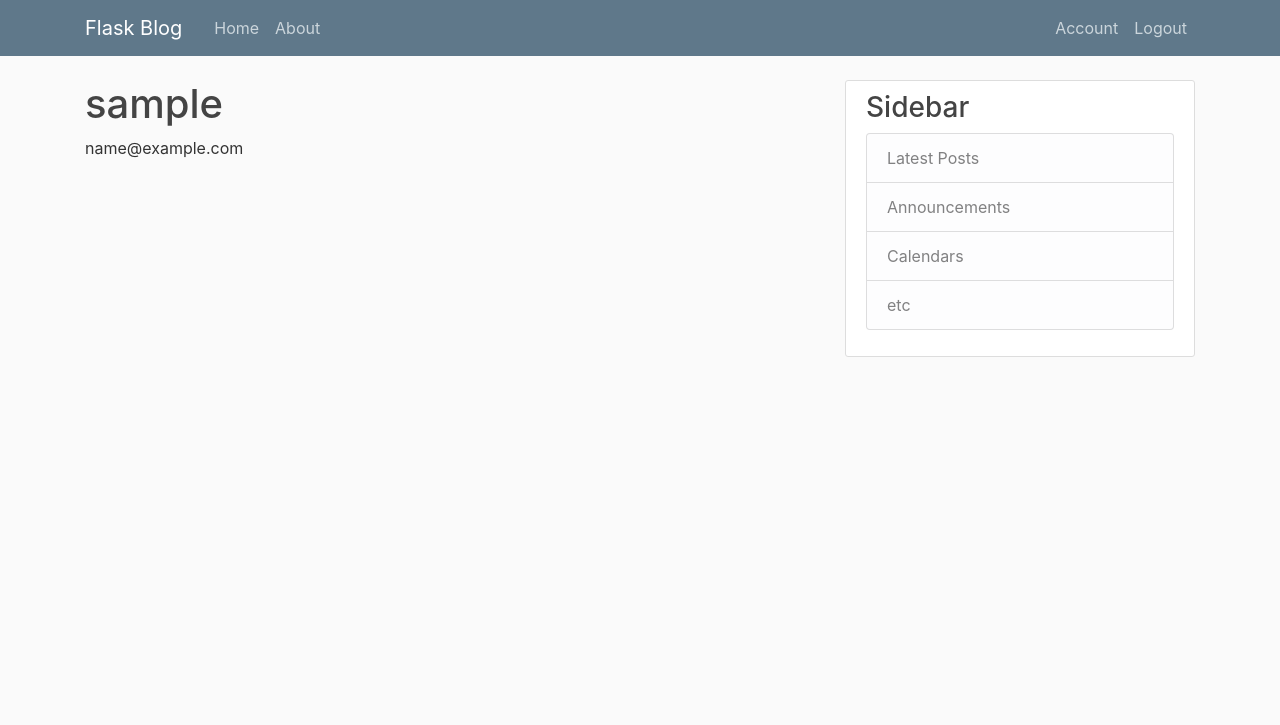
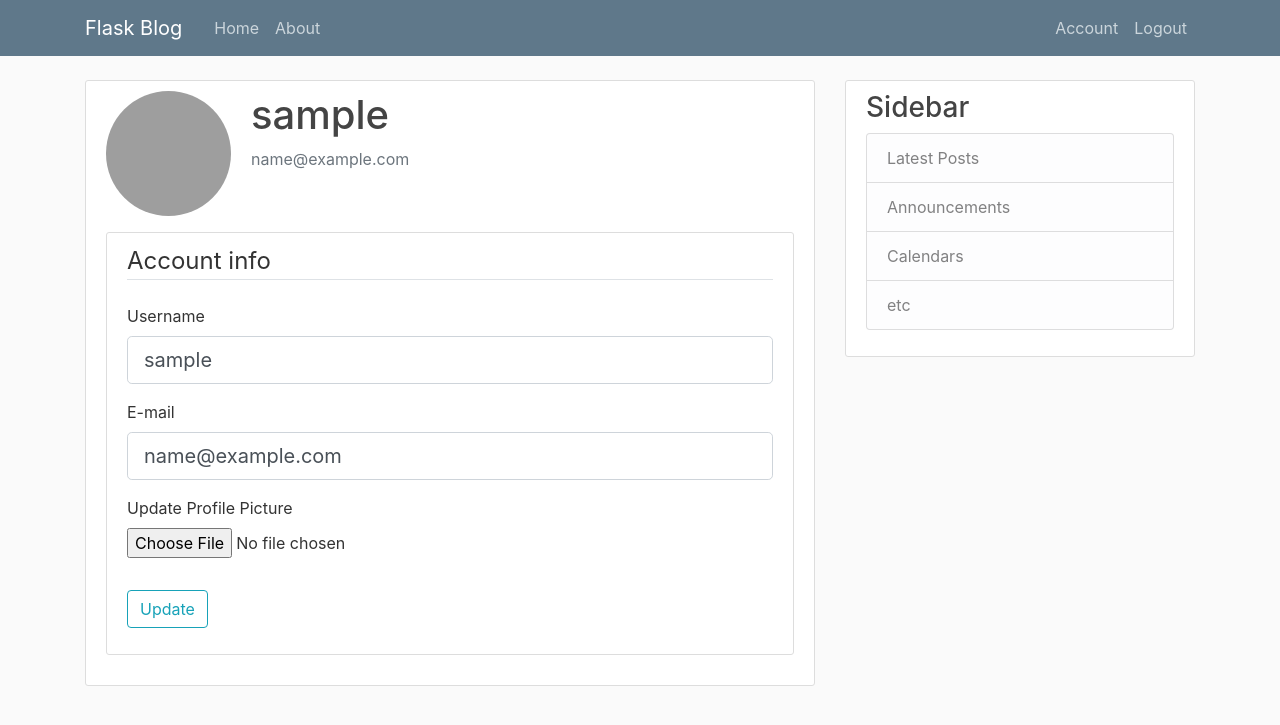
Before and after one commit to IshaanArekar/Python-Flask-Blog, a Flask app: page /account in a window 1280 px wide. Shown: the top 725 px of the page. Run offline with Flask 3, Linux system fonts and the light colour scheme; the visitor is signed in with stand-in values (Sample User, id 1); some libraries are stand-ins or nearby versions; grey boxes are pictures that could not be loaded.

Commit message:
Added update profile functionality with the profile pic

```diff
--- a/flaskblog/Templates/account.html
+++ b/flaskblog/Templates/account.html
@@ -1,5 +1,61 @@
 {% extends "layout.html" %}
 {% block content %}
-    <h1>{{ current_user.username }}</h1>
-    <p>{{ current_user.email }}</p>
+    <div class="content-section">
+  <div class="media">
+    <img class="rounded-circle account-img" src="{{ image_file }}">
+    <div class="media-body">
+      <h2 class="account-heading">{{ current_user.username }}</h2>
+      <p class="text-secondary">{{ current_user.email }}</p>
+    </div>
+  </div>
+   <div class="content-section">
+        <form method="POST" action="" enctype="multipart/form-data">
+            {{ form.hidden_tag() }}
+            <fieldset class="form-group">
+                <legend class="border-bottom mb-4">Account info</legend>
+
+                <div class="form-group">
+                    {{ form.username.label(class="form-control-label") }}
+                    {% if form.username.errors %}
+                        {{ form.username(class="form-control form-control-lg is-invalid") }}
+                        <div class="invalid-feedback">
+                            {% for error in form.username.errors %}
+                                <span>{{ error }}</span>
+                            {% endfor %}
+                        </div>
+                    {% else %}
+                        {{ form.username(class="form-control form-control-lg") }}
+                    {% endif %}
+                </div>
+
+                <div class="form-group">
+                    {{ form.email.label(class="form-control-label") }}
+                    {% if form.email.errors %}
+                        {{ form.email(class="form-control form-control-lg is-invalid") }}
+                        <div class="invalid-feedback">
+                            {% for error in form.email.errors %}
+                                <span>{{ error }}</span>
+                            {% endfor %}
+                        </div>
+                    {% else %}
+                        {{ form.email(class="form-control form-control-lg") }}
+                    {% endif %}
+                </div>
+                <div class="form-group">
+                  {{ form.picture.label(class="form-control-label") }}
+                  {{ form.picture(class="form-control-file") }}
+                  {% if form.picture.errors %}
+                    {% for error in form.picture.errors %}
+                      <span class="text-danger">{{ error }}</span>
+                     {% endfor %}
+                  {% endif %}
+                </div>
+            </fieldset>
+            <div class="form-group">
+                {{ form.submit(class="btn btn-outline-info") }}
+            </div>
+
+        </form>
+    </div>
+</div>
 {% endblock %}
--- a/flaskblog/forms.py
+++ b/flaskblog/forms.py
@@ -1,4 +1,6 @@
 from flask_wtf import FlaskForm
+from flask_wtf.file import FileField, FileAllowed
+from flask_login import current_user
 from wtforms import StringField, PasswordField, SubmitField, BooleanField
 from wtforms.validators import DataRequired, Length, Email, EqualTo, ValidationError
 from flaskblog.models import User
@@ -25,3 +27,21 @@ class LogInForm(FlaskForm):
     password = PasswordField('Password', validators=[DataRequired()])
     remember = BooleanField('Remember me')
     submit = SubmitField('Log in')
+
+class UpdateAccountForm(FlaskForm):
+    username = StringField('Username', validators=[DataRequired(), Length(min=2, max=20)])
+    email = StringField('E-mail', validators=[DataRequired(), Email()])
+    picture = FileField('Update Profile Picture', validators=[FileAllowed (['jpeg', 'png', 'jpg'])])
+    submit = SubmitField('Update')
+
+    def validate_username(self,username):
+        if username.data != current_user.username:
+            user = User.query.filter_by(username = username.data).first()
+            if user:
+                raise ValidationError('That username is taken, choose a different one')
+
+    def validate_email(self,email):
+        if email.data != current_user.email:
+            user = User.query.filter_by(email = email.data).first()
+            if user:
+                raise ValidationError('That email is taken, choose a different one')
--- a/flaskblog/routes.py
+++ b/flaskblog/routes.py
@@ -1,6 +1,8 @@
+import os
+import secrets
 from flaskblog.models import User, Post
-from flask import render_template, url_for, flash, redirect
-from flaskblog.forms import RegistrationForm, LogInForm
+from flask import render_template, url_for, flash, redirect, request
+from flaskblog.forms import RegistrationForm, LogInForm, UpdateAccountForm
 from flaskblog import app, db, bcrypt
 from flask_login import login_user, current_user, logout_user, login_required
 posts = [
@@ -64,7 +66,31 @@ def logout():
     logout_user()
     return redirect(url_for('home'))
 
-@app.route("/account")
+
+def save_picture(form_picture):
+    random_hex = secrets.token_hex(8)
+    _, f_ext = os.path.splitext(form_picture.filename)
+    picture_fn = random_hex + f_ext
+    picture_path = os.path.join(app.root_path, 'static/profile_pics', picture_fn)
+
+    form_picture.save(picture_path)
+    return picture_fn
+
+@app.route("/account", methods=['GET', 'POST'])
 @login_required
 def account():
-    return render_template('account.html', title='Account')
+    form = UpdateAccountForm()
+    if form.validate_on_submit():
+        if form.picture.data:
+            picture_file = save_picture(form.picture.data)
+            current_user.image_file = picture_file
+        current_user.username = form.username.data
+        current_user.email = form.email.data
+        db.session.commit()
+        flash("Your account details have been updated!", 'success')
+        return redirect(url_for('account'))
+    elif request.method == 'GET':
+         form.username.data = current_user.username
+         form.email.data = current_user.email
+    image_file = url_for('static', filename = 'profile_pics/' + current_user.image_file)
+    return render_template('account.html', title='Account', image_file = image_file, form = form)
```
Also changed, not shown: flaskblog/static/profile_pics/01fcef09b7eaacb6.png (added), flaskblog/static/profile_pics/2c8c90170d4807e7.png (added), flaskblog/static/profile_pics/568549c96c7c993d.png (added), flaskblog/static/profile_pics/8318cc78fe189428.png (added), flaskblog/static/profile_pics/b9773396f800a53b.png (added), flaskblog/static/profile_pics/c198d3b0e9c5ea0a.png (added), flaskblog/static/profile_pics/default.jpg (added), flaskblog/static/profile_pics/feac6e6082effcc1.png (added), 1 other file.
